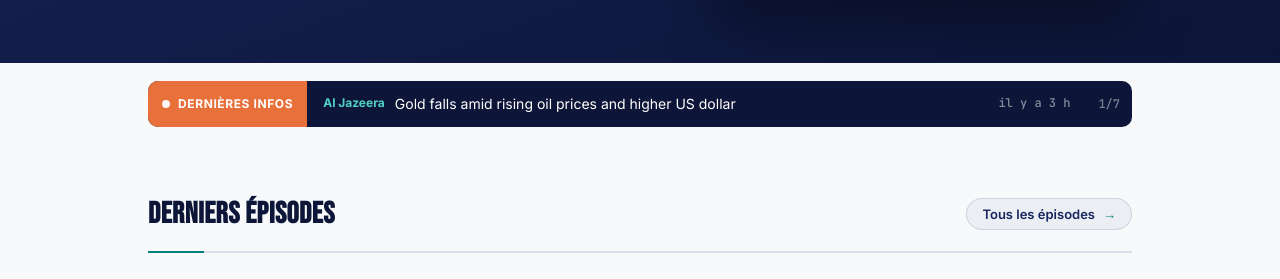
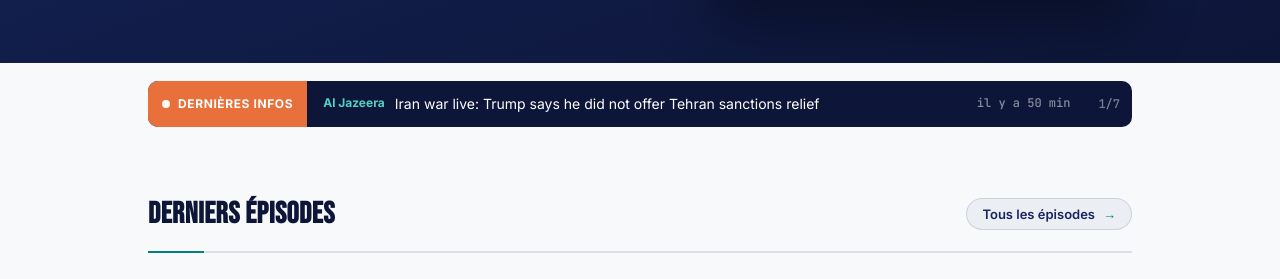
Before and after one commit to InsideEnergyMarkets/Inside-Energy-Markets, a Jekyll site: the page built from index.html, in a window 1280 px wide and 900 px high, scrolled down 406 px. Shown: the part 165-444 px from the top of the window. Built offline with Jekyll 4.4.1, drawn with Linux system fonts in a browser that asks for light colours.

```diff
--- a/_data/incidents.json
+++ b/_data/incidents.json
@@ -1,5 +1,5 @@
 {
- "updated_at": "2026-09-28T22:42:03+00:00",
+ "updated_at": "2026-09-29T00:49:31+00:00",
  "stats": {
   "total_30d": 19,
   "attacks_30d": 13,
--- a/_data/news.json
+++ b/_data/news.json
@@ -1,19 +1,19 @@
 {
- "updated_at": "2026-09-28T22:42:03+00:00",
+ "updated_at": "2026-09-29T00:49:31+00:00",
  "items": [
+  {
+   "title": "Iran war live: Trump says he did not offer Tehran sanctions relief",
+   "url": "https://www.aljazeera.com/news/liveblog/2026/9/29/iran-war-live-trump-says-he-did-not-offer-tehran-sanctions-relief?traffic_source=rss",
+   "source": "Al Jazeera",
+   "lang": "en",
+   "date": "2026-09-29T00:00:00+00:00"
+  },
   {
    "title": "Gold falls amid rising oil prices and higher US dollar",
    "url": "https://www.aljazeera.com/economy/2026/9/28/gold-falls-amid-rising-oil-prices-and-higher-us-dollar?traffic_source=rss",
    "source": "Al Jazeera",
    "lang": "en",
    "date": "2026-09-28T21:34:51+00:00"
-  },
-  {
-   "title": "Iran touts Hormuz attacks as oil flows increase despite tensions",
-   "url": "https://www.aljazeera.com/news/2026/9/28/iran-touts-hormuz-attacks-as-oil-flows-increase-despite-tensions?traffic_source=rss",
-   "source": "Al Jazeera",
-   "lang": "en",
-   "date": "2026-09-28T17:43:10+00:00"
   },
   {
    "title": "Inside Yemen's front-line city as Houthis battle for control",
--- a/_data/podcast.json
+++ b/_data/podcast.json
@@ -1,5 +1,5 @@
 {
- "updated_at": "2026-09-28T22:42:04+00:00",
+ "updated_at": "2026-09-29T00:49:31+00:00",
  "episodes": {
   "9": {
    "audio": "https://anchor.fm/s/10edf0868/podcast/play/126231198/https%3A%2F%2Fd3ctxlq1ktw2nl.cloudfront.net%2Fstaging%2F2026-8-24%2F939b6a48-aacd-92e6-b742-c5ee251f092e.mp3",
```
